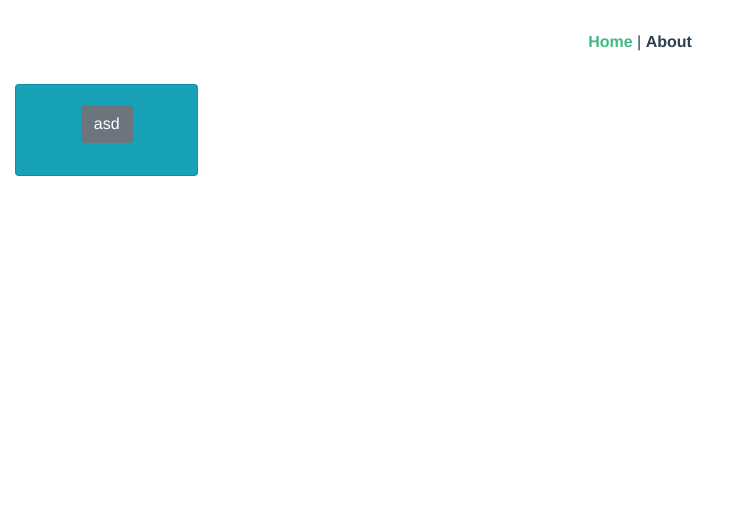
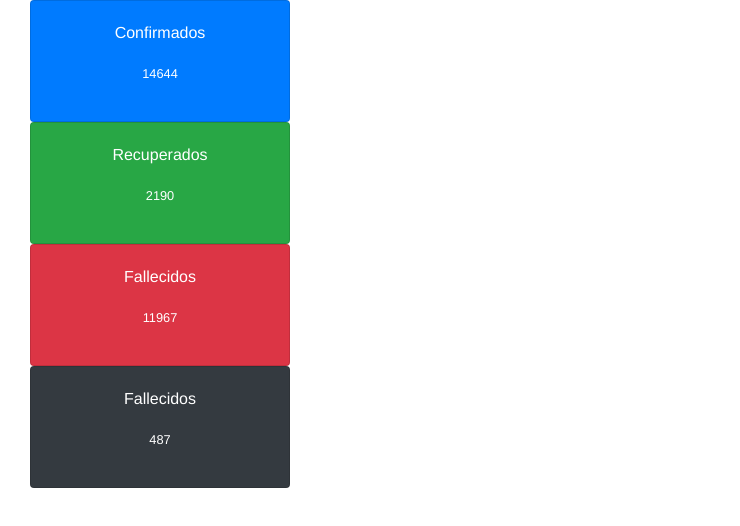
Before and after one commit to vndrd/covidbol, a Vue app: page / in a window 1280 px wide. Shown: the top 526 px of the page, without its empty margins (0-740 px from the left). Built offline with nearby package versions, Linux system fonts and the light colour scheme; what highcharts-vue would draw is missing.

Commit message:
seccion: totalcasos

```diff
--- a/src/App.vue
+++ b/src/App.vue
@@ -1,9 +1,9 @@
 <template>
   <div id="app">
-    <div id="nav">
+    <!-- <div id="nav">
       <router-link to="/">Home</router-link> |
       <router-link to="/about">About</router-link>
-    </div>
+    </div> -->
     <router-view/>
   </div>
 </template>
--- a/src/components/HelloWorld.vue
+++ /dev/null
@@ -1,60 +0,0 @@
-<template>
-  <div class="hello">
-    <h1>{{ msg }}</h1>
-    <p>
-      For a guide and recipes on how to configure / customize this project,<br>
-      check out the
-      <a href="https://cli.vuejs.org" target="_blank" rel="noopener">vue-cli documentation</a>.
-    </p>
-    <h3>Installed CLI Plugins</h3>
-    <ul>
-      <li><a href="https://github.com/vuejs/vue-cli/tree/dev/packages/%40vue/cli-plugin-babel" target="_blank" rel="noopener">babel</a></li>
-      <li><a href="https://github.com/vuejs/vue-cli/tree/dev/packages/%40vue/cli-plugin-router" target="_blank" rel="noopener">router</a></li>
-      <li><a href="https://github.com/vuejs/vue-cli/tree/dev/packages/%40vue/cli-plugin-vuex" target="_blank" rel="noopener">vuex</a></li>
-      <li><a href="https://github.com/vuejs/vue-cli/tree/dev/packages/%40vue/cli-plugin-eslint" target="_blank" rel="noopener">eslint</a></li>
-    </ul>
-    <h3>Essential Links</h3>
-    <ul>
-      <li><a href="https://vuejs.org" target="_blank" rel="noopener">Core Docs</a></li>
-      <li><a href="https://forum.vuejs.org" target="_blank" rel="noopener">Forum</a></li>
-      <li><a href="https://chat.vuejs.org" target="_blank" rel="noopener">Community Chat</a></li>
-      <li><a href="https://twitter.com/vuejs" target="_blank" rel="noopener">Twitter</a></li>
-      <li><a href="https://news.vuejs.org" target="_blank" rel="noopener">News</a></li>
-    </ul>
-    <h3>Ecosystem</h3>
-    <ul>
-      <li><a href="https://router.vuejs.org" target="_blank" rel="noopener">vue-router</a></li>
-      <li><a href="https://vuex.vuejs.org" target="_blank" rel="noopener">vuex</a></li>
-      <li><a href="https://github.com/vuejs/vue-devtools#vue-devtools" target="_blank" rel="noopener">vue-devtools</a></li>
-      <li><a href="https://vue-loader.vuejs.org" target="_blank" rel="noopener">vue-loader</a></li>
-      <li><a href="https://github.com/vuejs/awesome-vue" target="_blank" rel="noopener">awesome-vue</a></li>
-    </ul>
-  </div>
-</template>
-
-<script>
-export default {
-  name: 'HelloWorld',
-  props: {
-    msg: String
-  }
-}
-</script>
-
-<!-- Add "scoped" attribute to limit CSS to this component only -->
-<style scoped lang="scss">
-h3 {
-  margin: 40px 0 0;
-}
-ul {
-  list-style-type: none;
-  padding: 0;
-}
-li {
-  display: inline-block;
-  margin: 0 10px;
-}
-a {
-  color: #42b983;
-}
-</style>
--- /dev/null
+++ b/src/components/TotalCasos.vue
@@ -0,0 +1,56 @@
+<template>
+<b-card-group deck>
+    <b-col md="12">
+        <b-card bg-variant="primary" text-variant="white">
+            <blockquote class="card-blockquote">
+                <p>Confirmados</p>
+                <footer>
+                    <small>{{getNacional.Confirmados}}</small>
+                </footer>
+            </blockquote>
+        </b-card>
+    </b-col>
+    <b-col md="12">
+        <b-card bg-variant="success" text-variant="white">
+            <blockquote class="card-blockquote">
+                <p>Recuperados</p>
+                <footer>
+                    <small>{{getNacional.Recuperados}}</small>
+                </footer>
+            </blockquote>
+        </b-card>
+    </b-col>
+    <b-col md="12">
+        <b-card bg-variant="danger" text-variant="white">
+            <blockquote class="card-blockquote">
+                <p>Fallecidos</p>
+                <footer>
+                    <small>{{ getNacional.Confirmados - getNacional.Recuperados - getNacional.Fallecidos}}</small>
+                </footer>
+            </blockquote>
+        </b-card>
+    </b-col>
+    <b-col md="12">
+        <b-card bg-variant="dark" text-variant="white">
+            <blockquote class="card-blockquote">
+                <p>Fallecidos</p>
+                <footer>
+                    <small>{{getNacional.Fallecidos}}</small>
+                </footer>
+            </blockquote>
+        </b-card>
+    </b-col>
+</b-card-group>
+</template>
+<script>
+import {mapGetters} from 'vuex'
+export default {
+    name: 'TotalCasos',
+    computed: {
+        ...mapGetters(['getNacional'])
+    },
+}
+</script>
+<style lang="scss" scoped>
+
+</style>
--- a/src/views/Home.vue
+++ b/src/views/Home.vue
@@ -2,12 +2,9 @@
   <div class="home">
     <b-container fluid>
       <b-row>
-        <b-col md="2">
-          <b-card bg-variant="info">
-            <b-card-title>
-              <b-button>asd</b-button>
-            </b-card-title>
-          </b-card>
+        <b-col md="3" >
+          <!-- style="background:red;" -->
+          <TotalCasos />
         </b-col>
         </b-row>
     </b-container>
@@ -16,25 +13,22 @@
 
 <script>
 // @ is an alias to /src
-import {mapActions, mapGetters} from 'vuex'
-
+import {mapActions} from 'vuex'
+import TotalCasos from '@/components/TotalCasos'
 
 export default {
   name: 'Home',
   components: {
-
+    TotalCasos
   },
   mounted(){
     //usage:
     this.loadData()
-    console.log({naciona: this.getNacional})
   },
   methods: {
     ...mapActions(['loadData'])
   },
-  computed: {
-    ...mapGetters(['getNacional'])
-  }
+
 }
 
 
```
